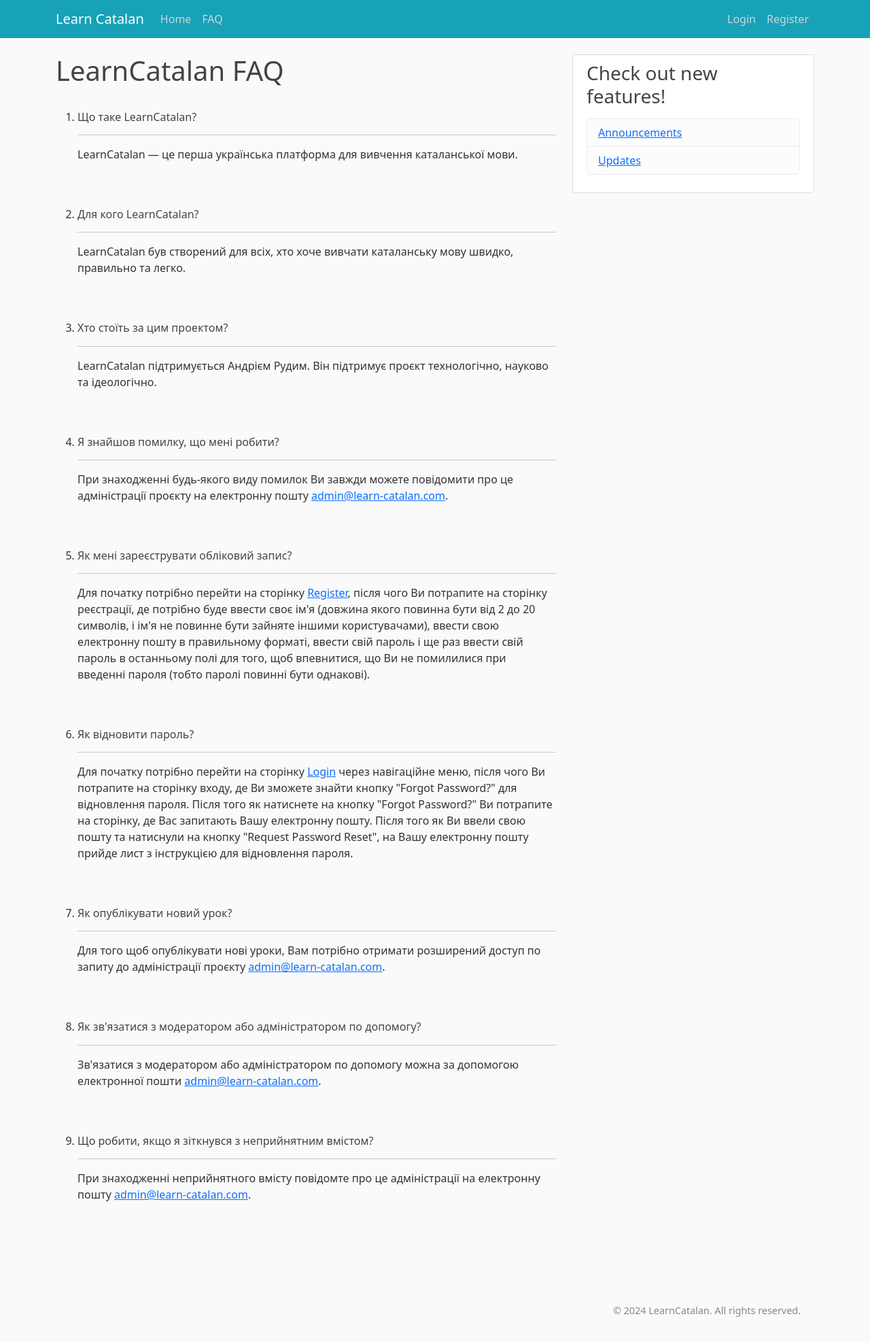
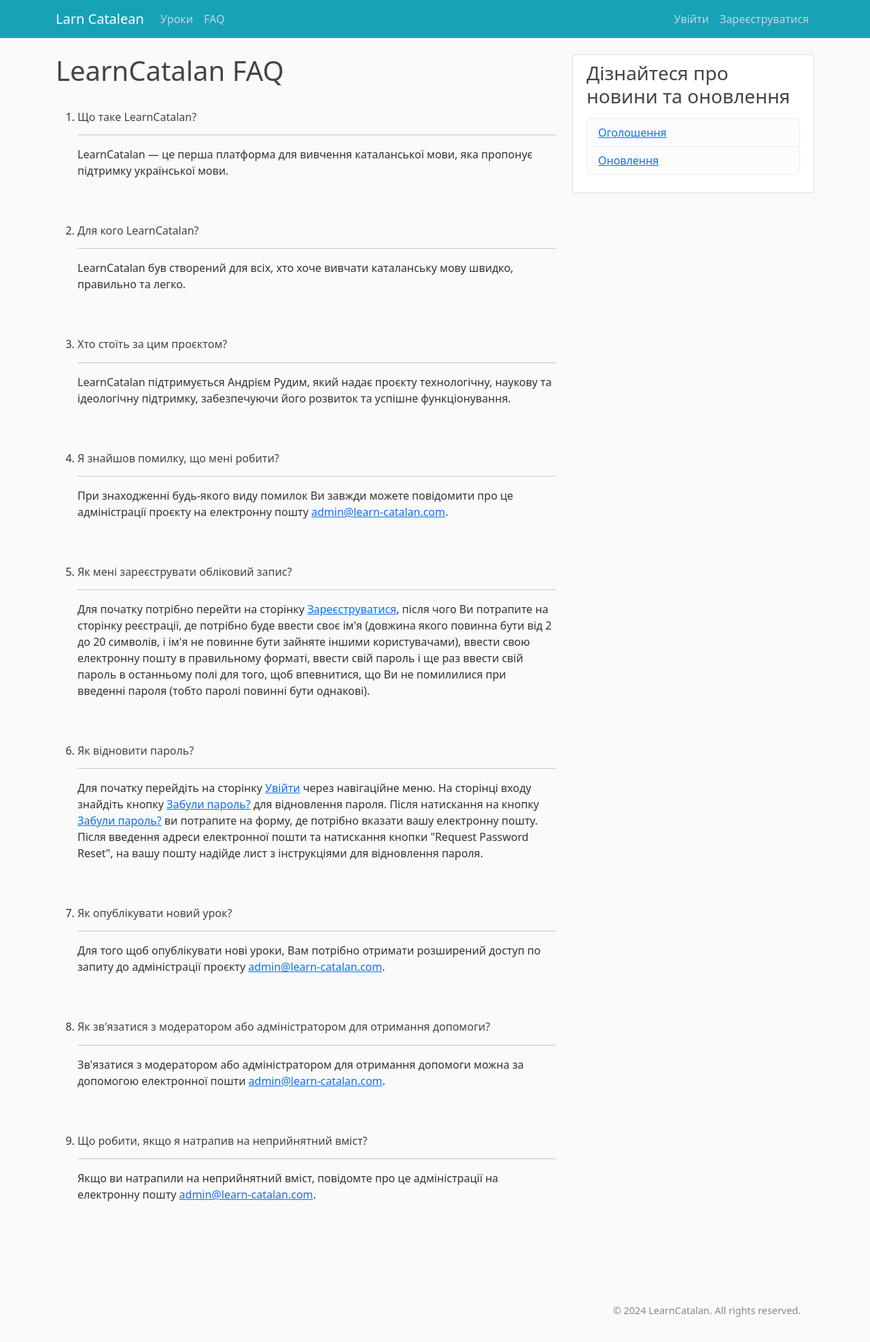
Before and after one commit to Andriy-Rudyi/learn-catalan, a Flask app: page /faq in a window 1280 px wide. Shown: the whole page at 68% size. Run offline with Flask 3, Linux system fonts and the light colour scheme.

Commit message:
Text in HTML documents was translated in Ukrainian

```diff
--- a/flaskblog/templates/account.html
+++ b/flaskblog/templates/account.html
@@ -11,7 +11,7 @@
             <form action="" method="POST" novalidate enctype="multipart/form-data">
                 {{ form.hidden_tag() }}
                 <fieldset class="form-group row mb-3">
-                    <legend class="border-bottom mb-4">Account Info </legend>
+                    <legend class="border-bottom mb-4">Інформація про обліковий запис</legend>
                     <div class="form-group">
                         {{ form.username.label(class="form-control-label") }}
 
--- a/flaskblog/templates/announcements.html
+++ b/flaskblog/templates/announcements.html
@@ -5,8 +5,8 @@
 
     <!-- Announcement Example -->
     <div class="announcement">
-        <h2>Here we go!</h2>
-        <p>We are excited to announce the launch of our new advanced Catalan learning platform. This platform is designed for learners who want to achieve fluency. Start learn Catalan right now!</p>
+        <h2>Поїхали!</h2>
+        <p>Ми раді оголосити про запуск нашої нової вдосконаленої платформи для вивчення каталонської мови. Ця платформа створена для тих, хто прагне досягти вільного володіння мовою. Розпочніть вивчення каталонської прямо зараз!</p>
     </div>
 
 
--- a/flaskblog/templates/faq.html
+++ b/flaskblog/templates/faq.html
@@ -6,7 +6,7 @@
     <ol type="1">
         <li><h6>Що таке {{ ProjectName }}?</h6></li>
                 <hr>
-            <p>{{ ProjectName }} — це перша українська платформа для вивчення каталанської мови.</p>
+            <p>{{ ProjectName }} — це перша платформа для вивчення каталанської мови, яка пропонує підтримку української мови.</p>
                 <br>
                 <br>
         <li><h6>Для кого {{ ProjectName }}?</h6></li>
@@ -14,9 +14,9 @@
         <p>{{ ProjectName }} був створений для всіх, хто хоче вивчати каталанську мову швидко, правильно та легко.</p>
                 <br>
                 <br>
-        <li><h6>Хто стоїть за цим проектом?</h6></li>
+        <li><h6>Хто стоїть за цим проєктом?</h6></li>
                 <hr>
-                <p>{{ ProjectName }} підтримується Андрієм Рудим. Він підтримує проєкт технологічно, науково та ідеологічно.</p>
+                <p>{{ ProjectName }} підтримується Андрієм Рудим, який надає проєкту технологічну, наукову та ідеологічну підтримку, забезпечуючи його розвиток та успішне функціонування.</p>
                 <br>
                 <br>
         <li><h6>Я знайшов помилку, що мені робити?</h6></li>
@@ -29,7 +29,7 @@
                 <br>
         <li><h6>Як мені зареєструвати обліковий запис?</h6></li>
                 <hr>
-                <p>Для початку потрібно перейти на сторінку <a href="{{ url_for('users.register') }}">Register</a>,
+                <p>Для початку потрібно перейти на сторінку <a href="{{ url_for('users.register') }}">Зареєструватися</a>,
                         після чого Ви потрапите на сторінку реєстрації, де потрібно буде ввести своє ім'я
                         (довжина якого повинна бути від 2 до 20 символів, і ім'я не повинне бути зайняте іншими користувачами),
                         ввести свою електронну пошту в правильному форматі, ввести свій пароль і ще раз
@@ -39,11 +39,11 @@
                 <br>
         <li><h6>Як відновити пароль?</h6></li>
                 <hr>
-                <p>Для початку потрібно перейти на сторінку <a href="{{ url_for('users.login') }}">Login</a>
-                        через навігаційне меню, після чого Ви потрапите на сторінку входу, де Ви зможете знайти кнопку "Forgot Password?"
-                        для відновлення пароля. Після того як натиснете на кнопку "Forgot Password?" Ви потрапите на сторінку,
-                        де Вас запитають Вашу електронну пошту. Після того як Ви ввели свою пошту та натиснули на кнопку
-                        "Request Password Reset", на Вашу електронну пошту прийде лист з інструкцією для відновлення пароля.</p>
+                <p>Для початку перейдіть на сторінку <a href="{{ url_for('users.login') }}">Увійти</a> через навігаційне меню.
+                        На сторінці входу знайдіть кнопку <a href="{{ url_for('users.reset_request') }}">Забули пароль?</a> для відновлення пароля.
+                        Після натискання на кнопку <a href="{{ url_for('users.reset_request') }}">Забули пароль?</a> ви потрапите на форму, де потрібно
+                        вказати вашу електронну пошту. Після введення адреси електронної пошти та натискання кнопки "Request Password Reset", на вашу
+                        пошту надійде лист з інструкціями для відновлення пароля.</p>
                 <br>
                 <br>
         <li><h6>Як опублікувати новий урок?</h6></li>
@@ -53,16 +53,16 @@
                                 admin@learn-catalan.com</a>.</p>
                 <br>
                 <br>
-        <li><h6>Як зв'язатися з модератором або адміністратором по допомогу?</h6></li>
+        <li><h6>Як зв'язатися з модератором або адміністратором для отримання допомоги?</h6></li>
                 <hr>
-                <p>Зв'язатися з модератором або адміністратором по допомогу можна за допомогою електронної пошти
+                <p>Зв'язатися з модератором або адміністратором для отримання допомоги можна за допомогою електронної пошти
                         <a href="mailto:admin@learn-catalan.com?subject=Communication with the administration of the LearnCatalan project&body=Write your appeal to the project administration here.">
                                 admin@learn-catalan.com</a>.</p>
                 <br>
                 <br>
-        <li><h6>Що робити, якщо я зіткнувся з неприйнятним вмістом?</h6></li>
+        <li><h6>Що робити, якщо я натрапив на неприйнятний вміст?</h6></li>
                 <hr>
-                <p>При знаходженні неприйнятного вмісту повідомте про це адміністрації на електронну пошту
+                <p>Якщо ви натрапили на неприйнятний вміст, повідомте про це адміністрації на електронну пошту
                         <a href="mailto:admin@learn-catalan.com?subject=Inappropriate content found in the LearnCatalan project&body=Describe the problem you found.">
                                 admin@learn-catalan.com</a>.</p>
                 <br>
--- a/flaskblog/templates/home.html
+++ b/flaskblog/templates/home.html
@@ -12,7 +12,7 @@
                   <div class="media-body" id="truncating">
                       <div class="d-flex justify-content-between align-items-center mb-2">
                           <div>
-                              Author: <a class="mr-2" href="{{ url_for('users.user_posts', username=post.author.username) }}">{{ post.author.username }}</a>
+                              Автор: <a class="mr-2" href="{{ url_for('users.user_posts', username=post.author.username) }}">{{ post.author.username }}</a>
                           </div>
                           <!-- <div class="ms-auto"> -->
                             <div>
--- a/flaskblog/templates/layout.html
+++ b/flaskblog/templates/layout.html
@@ -19,27 +19,27 @@
     <header class="site-header">
         <nav class="navbar navbar-expand-md navbar-dark bg-steel fixed-top">
           <div class="container">
-            <a class="navbar-brand mr-4" href="/">Learn Catalan</a>
+            <a class="navbar-brand mr-4" href="/">Larn Catalean</a>
             <button class="navbar-toggler" type="button" data-bs-toggle="collapse" data-bs-target="#navbarToggle" aria-controls="navbarToggle" aria-expanded="false" aria-label="Toggle navigation">
               <span class="navbar-toggler-icon"></span>
             </button>
             <div class="collapse navbar-collapse position-relative" id="navbarToggle">
               <hr>
               <div class="navbar-nav mr-auto start-0 ">
-                <a class="nav-item nav-link" href="{{ url_for('main.home') }}">Home</a>
+                <a class="nav-item nav-link" href="{{ url_for('main.home') }}">Уроки</a>
                 <a class="nav-item nav-link" href="{{ url_for('main.faq') }}">FAQ</a>
               </div>
               <!-- Navbar Right Side -->
               <div class="navbar-nav ms-auto d-md-flex justify-content-end">
                 {% if current_user.is_authenticated %}
                   {% if current_user.username == 'Andriy' %}
-                  <a class="nav-item nav-link" href="{{ url_for('posts.new_post') }}">New Post</a>
+                  <a class="nav-item nav-link" href="{{ url_for('posts.new_post') }}">Новий урок</a>
                   {% endif %}
-                  <a class="nav-item nav-link" href="{{ url_for('users.account') }}">Account</a>
-                <a class="nav-item nav-link" href="{{ url_for('users.logout') }}">Logout</a>
+                  <a class="nav-item nav-link" href="{{ url_for('users.account') }}">Моя сторінка</a>
+                <a class="nav-item nav-link" href="{{ url_for('users.logout') }}">Вийти</a>
                 {% else %}
-                <a class="nav-item nav-link" href="{{ url_for('users.login') }}">Login</a>
-                <a class="nav-item nav-link" href="{{ url_for('users.register') }}">Register</a>
+                <a class="nav-item nav-link" href="{{ url_for('users.login') }}">Увійти</a>
+                <a class="nav-item nav-link" href="{{ url_for('users.register') }}">Зареєструватися</a>
                 {% endif %}
               </div>
             </div>
@@ -62,11 +62,11 @@
           </div>
           <div class="col-md-4">
             <div class="content-section">
-              <h3>Check out new features!</h3>
+              <h3>Дізнайтеся про новини та оновлення</h3>
               <p class='text-muted'>
                 <ul class="list-group">
-                  <li class="list-group-item list-group-item-light"><a href="{{ url_for('main.announcements') }}">Announcements</a></li>
-                  <li class="list-group-item list-group-item-light"><a href="{{ url_for('main.updates') }}">Updates</a></li>
+                  <li class="list-group-item list-group-item-light"><a href="{{ url_for('main.announcements') }}">Оголошення</a></li>
+                  <li class="list-group-item list-group-item-light"><a href="{{ url_for('main.updates') }}">Оновлення</a></li>
                 </ul>
               </p>
             </div>
--- a/flaskblog/templates/login.html
+++ b/flaskblog/templates/login.html
@@ -4,7 +4,7 @@
         <form action="" method="POST" novalidate>
             {{ form.hidden_tag() }}
             <fieldset class="form-group row mb-3">
-                <legend class="border-bottom mb-4">Log In</legend>
+                <legend class="border-bottom mb-4">Увійти</legend>
 
                 <div class="form-group">
                     {{ form.email.label(class="form-control-label") }}
@@ -42,13 +42,13 @@
                 {{ form.submit(class="btn btn-outline-info") }}
             </div>
             <small class="text-muted ml-2">
-                <a href="{{ url_for('users.reset_request') }}">Forgot password?</a>
+                <a href="{{ url_for('users.reset_request') }}">Забули пароль?</a>
             </small>
         </form>
     </div>
     <div class="border-top pt-3">
         <small class="text-muted">
-            Need An Account? <a href="{{ url_for('users.register') }}" class="ml-2">Sign Up Now</a>
+            Потрібен обліковий запис? <a href="{{ url_for('users.register') }}" class="ml-2">Зареєструватися зараз</a>
         </small>
     </div>
 {% endblock content %}
--- a/flaskblog/templates/register.html
+++ b/flaskblog/templates/register.html
@@ -4,7 +4,7 @@
         <form action="" method="POST" novalidate>
             {{ form.hidden_tag() }}
             <fieldset class="form-group row mb-3">
-                <legend class="border-bottom mb-4">Join Today</legend>
+                <legend class="border-bottom mb-4">Зареєструватися</legend>
                 <div class="form-group">
                     {{ form.username.label(class="form-control-label") }}
 
@@ -68,7 +68,7 @@
     </div>
     <div class="border-top pt-3">
         <small class="text-muted">
-            Already Have An Account? <a href="{{ url_for('users.login') }}" class="ml-2">Sign In</a>
+            Вже є обліковий запис? <a href="{{ url_for('users.login') }}" class="ml-2">Увійти</a>
         </small>
     </div>
 {% endblock content %}
--- a/flaskblog/templates/reset_request.html
+++ b/flaskblog/templates/reset_request.html
@@ -4,7 +4,7 @@
         <form action="" method="POST" novalidate>
             {{ form.hidden_tag() }}
             <fieldset class="form-group row mb-3">
-                <legend class="border-bottom mb-4">Reset Password</legend>
+                <legend class="border-bottom mb-4">Скинути пароль</legend>
 
                 <div class="form-group">
                     {{ form.email.label(class="form-control-label") }}
--- a/flaskblog/templates/reset_token.html
+++ b/flaskblog/templates/reset_token.html
@@ -4,7 +4,7 @@
         <form action="" method="POST" novalidate>
             {{ form.hidden_tag() }}
             <fieldset class="form-group row mb-3">
-                <legend class="border-bottom mb-4">Reset Password</legend>
+                <legend class="border-bottom mb-4">Скинути пароль</legend>
 
                 <div class="form-group">
                     {{ form.password.label(class="form-control-label") }}
--- a/flaskblog/templates/user_posts.html
+++ b/flaskblog/templates/user_posts.html
@@ -12,7 +12,7 @@
                     <div class="media-body text-truncate" id="truncating">
                         <div class="d-flex justify-content-between align-items-center mb-2">
                             <div>
-                                Author: <a class="mr-2" href="{{ url_for('users.user_posts', username=post.author.username) }}">{{ post.author.username }}</a>
+                                Автор: <a class="mr-2" href="{{ url_for('users.user_posts', username=post.author.username) }}">{{ post.author.username }}</a>
                             </div>
                             <!-- <div class="ms-auto"> -->
                             <div id="truncating">
```
Also changed, not shown: flaskblog/templates/post.html (+4 -4 lines), flaskblog/templates/updates.html (+11 -10 lines).
